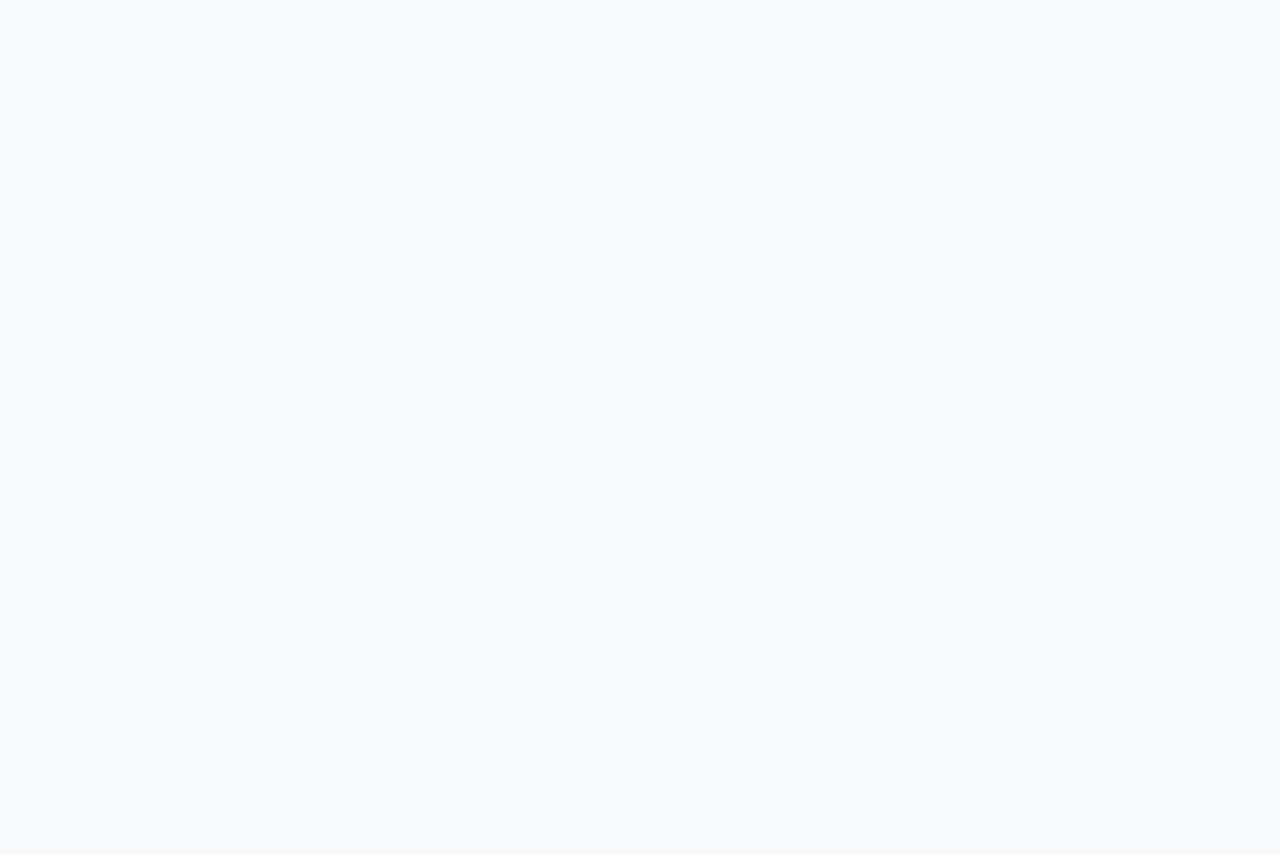
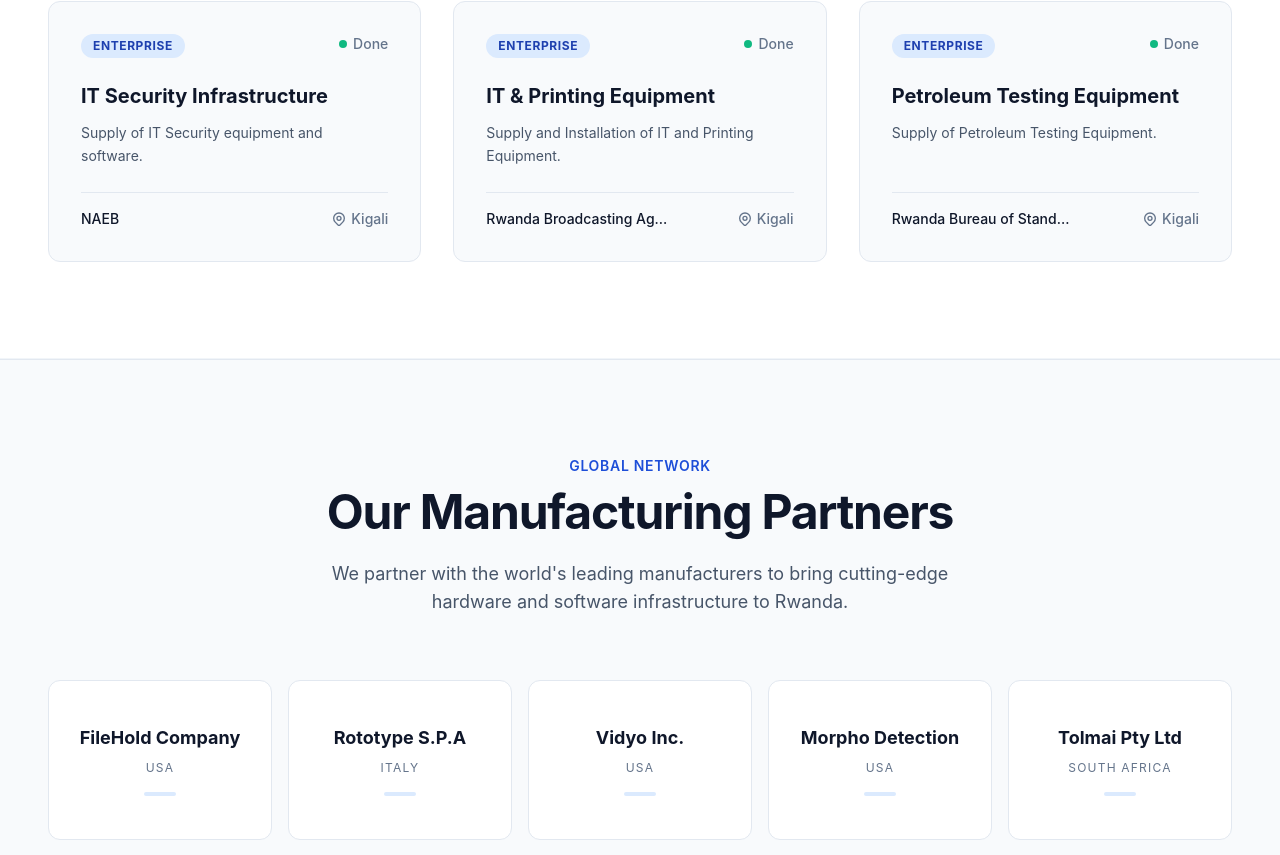
Before and after one commit to remyshingiro/K-A, a React (Vite) app: page / in a window 1280 px wide. Shown: the part 2125-2980 px from the top of the page. Before the commit the page ends 1527 px from the top, so only its background shows below. Built offline with nearby package versions, Linux system fonts and the light colour scheme.

Commit message:
fix: removed blue background

```diff
--- a/src/App.jsx
+++ b/src/App.jsx
@@ -2,6 +2,8 @@
 import Navbar from './components/Navbar';
 import HeroSection from './components/HeroSection';
 import ServicesGrid from './components/ServicesGrid';
+import FeaturedProjects from './components/FeaturedProjects';
+import PartnersGrid from './components/PartnersGrid';
 
 function App() {
   return (
@@ -10,7 +12,11 @@
       <main>
         <HeroSection />
         <ServicesGrid />
+        <FeaturedProjects />
+        <PartnersGrid />
       </main>
+
+      {/* Footer coming next */}
     </div>
   );
 }
--- a/src/components/PartnersGrid.jsx
+++ b/src/components/PartnersGrid.jsx
@@ -3,24 +3,23 @@
 
 export default function PartnersGrid() {
   return (
-    <section id="partners" className="py-24 px-6 lg:px-12 bg-slate-900 text-white">
+    <section id="partners" className="py-24 px-6 lg:px-12 bg-slate-50 border-t border-slate-200">
       <div className="max-w-7xl mx-auto">
 
         <div className="text-center mb-16">
-          <h2 className="text-blue-400 font-semibold tracking-wider uppercase text-sm mb-3">Global Network</h2>
-          <h3 className="text-3xl md:text-5xl font-bold tracking-tight mb-6">Our Manufacturing Partners</h3>
-          <p className="text-slate-400 max-w-2xl mx-auto text-lg">
+          <h2 className="text-blue-700 font-semibold tracking-wider uppercase text-sm mb-3">Global Network</h2>
+          <h3 className="text-3xl md:text-5xl font-bold text-slate-900 tracking-tight mb-6">Our Manufacturing Partners</h3>
+          <p className="text-slate-600 max-w-2xl mx-auto text-lg">
             We partner with the world's leading manufacturers to bring cutting-edge hardware and software infrastructure to Rwanda.
           </p>
         </div>
 
         <div className="grid grid-cols-2 md:grid-cols-3 lg:grid-cols-5 gap-4">
           {partners.map((partner) => (
-            <div key={partner.id} className="bg-slate-800 border border-slate-700 p-6 rounded-lg text-center hover:bg-slate-700 transition-colors flex flex-col justify-center items-center h-40">
-              {/* Note: In production, swap this text for actual SVG partner logos */}
-              <h4 className="font-bold text-lg text-slate-200 mb-2">{partner.name}</h4>
-              <p className="text-xs text-slate-400 uppercase tracking-widest">{partner.location}</p>
-              <div className="w-8 h-1 bg-blue-500 mt-4 rounded-full opacity-50"></div>
+            <div key={partner.id} className="bg-white border border-slate-200 p-6 rounded-xl text-center hover:shadow-lg hover:border-blue-300 transition-all duration-300 flex flex-col justify-center items-center h-40 group">
+              <h4 className="font-bold text-lg text-slate-900 mb-2 group-hover:text-blue-700 transition-colors">{partner.name}</h4>
+              <p className="text-xs text-slate-500 uppercase tracking-widest">{partner.location}</p>
+              <div className="w-8 h-1 bg-blue-100 group-hover:bg-blue-600 mt-4 rounded-full transition-colors"></div>
             </div>
           ))}
         </div>
```
